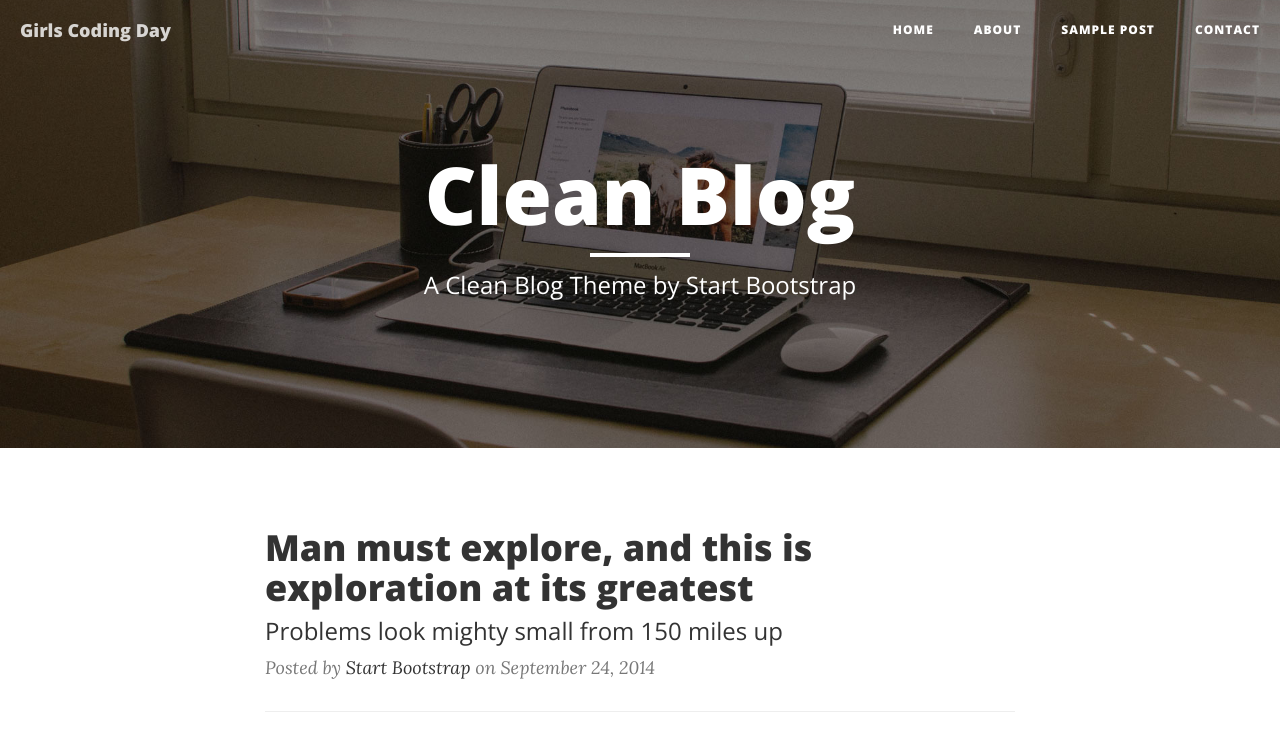
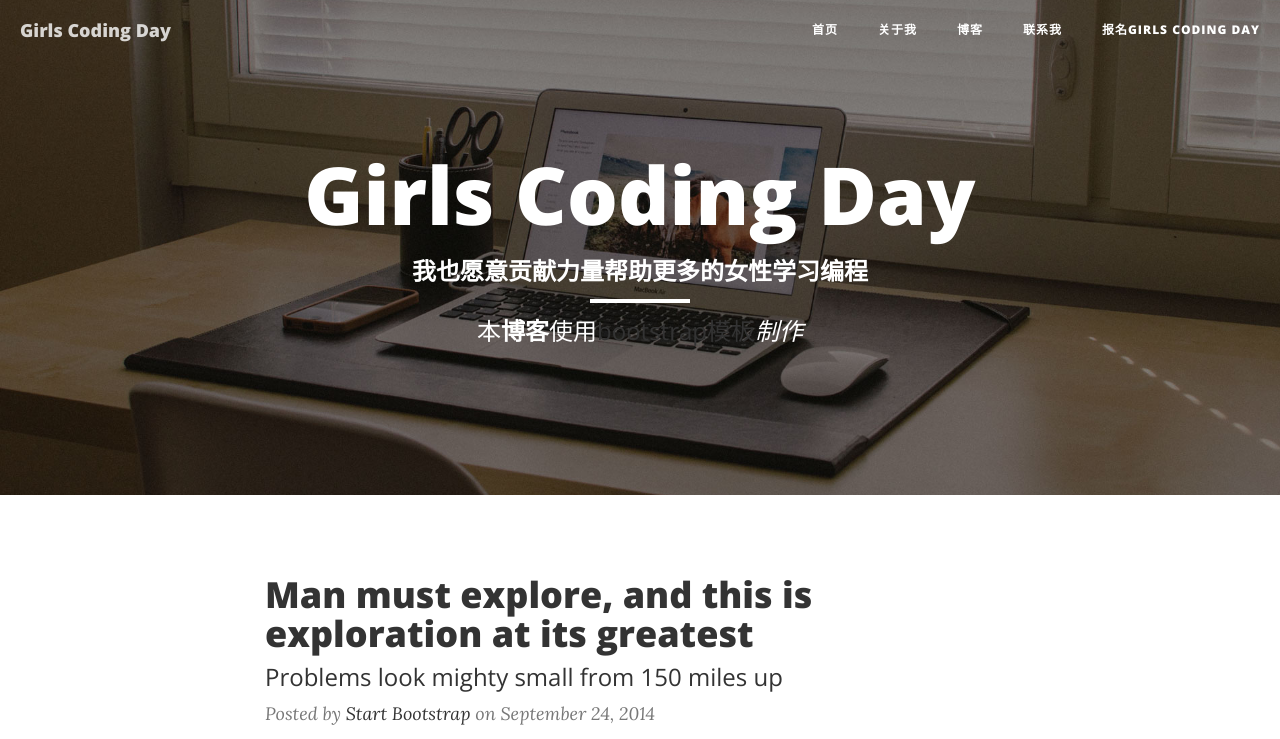
Before and after one commit to Amarisyee/GirlsCodingDayDemo, a website: page startbootstrap-clean-blog-gh-pages/index.html in a window 1280 px wide. Shown: the top 739 px of the page. Drawn offline with nearby package versions, Linux system fonts and the light colour scheme.

Commit message:
Modify index.html
1.修改导航栏并增加一列
2.修改header中的h1并增加一个h3
3.在<span>标签嵌套一个<a>标签
4.将「博客」二字加粗
5.将「制作」二字变成斜体

```diff
--- a/startbootstrap-clean-blog-gh-pages/index.html
+++ b/startbootstrap-clean-blog-gh-pages/index.html
@@ -49,16 +49,19 @@
             <div class="collapse navbar-collapse" id="bs-example-navbar-collapse-1">
                 <ul class="nav navbar-nav navbar-right">
                     <li>
-                        <a href="index.html">Home</a>
+                        <a href="index.html">首页</a>
                     </li>
                     <li>
-                        <a href="about.html">About</a>
+                        <a href="about.html">关于我</a>
                     </li>
                     <li>
-                        <a href="post.html">Sample Post</a>
+                        <a href="post.html">博客</a>
                     </li>
                     <li>
-                        <a href="contact.html">Contact</a>
+                        <a href="contact.html">联系我</a>
+                    </li>
+                    <li>
+                        <a href=" https://girlscodingday.org/ ">报名Girls Coding Day</a>
                     </li>
                 </ul>
             </div>
@@ -74,9 +77,11 @@
             <div class="row">
                 <div class="col-lg-8 col-lg-offset-2 col-md-10 col-md-offset-1">
                     <div class="site-heading">
-                        <h1>Clean Blog</h1>
+                        <h1>Girls Coding Day</h1>
+                        <h3>我也愿意贡献力量帮助更多的女性学习编程</h3>
                         <hr class="small">
-                        <span class="subheading">A Clean Blog Theme by Start Bootstrap</span>
+                        <span class="subheading">本<b>博客</b>使用<a href=" https://startbootstrap.com/template-overviews/clean-blog/
+                            ">bootstrap模板</a><i>制作</i></span>
                     </div>
                 </div>
             </div>
@@ -175,7 +180,7 @@
                             </a>
                         </li>
                     </ul>
-                    <p class="copyright text-muted">Copyright &copy; Your Website 2016</p>
+                    <p class="copyright text-muted">Copyright &copy; girls Coding day 2017</p>
                 </div>
             </div>
         </div>
```
